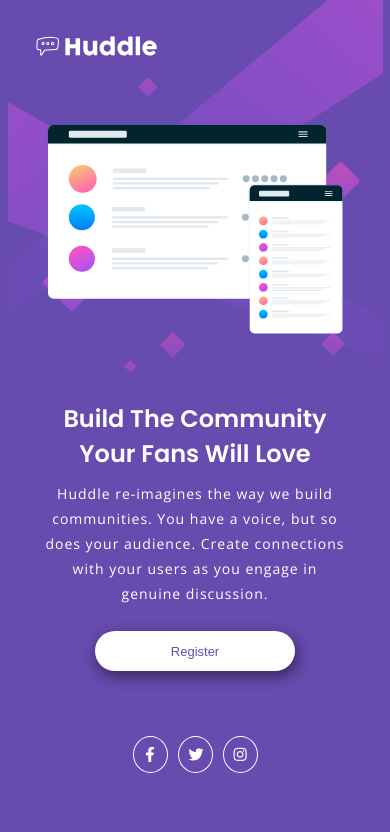
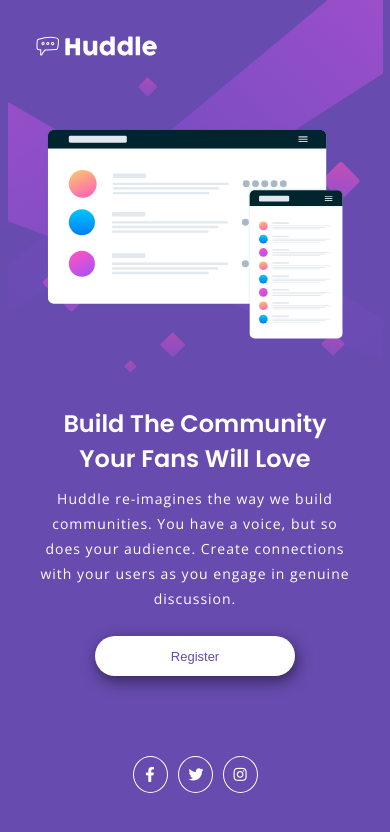
Before and after one commit to xlraullx/Huddle-base, a plain HTML site: page index.html in a window 390 px wide. Drawn offline with nearby package versions, Linux system fonts and the light colour scheme.

Commit message:
refatoração do código, ajustado a centralização no responsivo e otimizado algumas linhas

```diff
--- a/index.html
+++ b/index.html
@@ -33,17 +33,16 @@
         <p>Huddle re-imagines the way we build communities. You have a voice, but so does your audience.
           Create connections with your users as you engage in genuine discussion.</p>
         <button class="bnt">Register</button>
+
+        <nav>
+          <ul class="contatos">
+            <li><a href=""><i class="fab fa-facebook-f"></i></a></li>
+            <li><a href=""><i class="fab fa-twitter"></i></a></li>
+            <li><a href=""><i class="fab fa-instagram"></i></a></li>
+          </ul>
+        </nav>
       </div>
     </div>
   </main>
-  <footer>
-    <nav>
-      <ul class="contatos">
-        <li><a href=""><i class="fab fa-facebook-f"></i></a></li>
-        <li><a href=""><i class="fab fa-twitter"></i></a></li>
-        <li><a href=""><i class="fab fa-instagram"></i></a></li>
-      </ul>
-    </nav>
-  </footer>
 </body>
 </html>
--- a/src/css/estilos.css
+++ b/src/css/estilos.css
@@ -2,8 +2,11 @@ html{
     background: url(../images/bg-desktop.svg) no-repeat center center / cover;
     font-size: 62.5%;
     background-color: hsl(257, 40%, 49%);
+    font-family: "Poppins", sans-serif;
+}
+
+body{
     height: 100vh;
-    font-family: "Poppins", sans-serif;
 }
 
 .logo{
@@ -14,7 +17,8 @@ html{
 .container{
     display: flex;
     justify-content: center;
-    margin: 80px 0 0 80px;
+    align-items: center;
+    height: calc(100% - 150px);
 }
 
 .main{
@@ -60,9 +64,8 @@ html{
 
 .contatos{
     display: flex;
-    margin-top: 20px;
+    margin-top: 90px;
     gap: 15px;
-    max-width: 1610px;
     justify-content: end;
     font-size: 2.2rem;
 }
--- a/src/css/responsivo.css
+++ b/src/css/responsivo.css
@@ -2,6 +2,15 @@
     html{
         background: url(../images/bg-mobile.svg) no-repeat top;
         background-color: hsl(257, 40%, 49%);
+    }
+
+    .container{
+        margin: 60px 40px;
+        height: auto;
+    }
+
+    .main nav{
+        margin-top: 80px;
     }
 }
 
@@ -11,12 +20,7 @@
         width: 130px;
     }
 
-    .container{
-        margin: 0;
-    }
-
     .main{
-        margin: 55px 55px 0 55px;
         text-align: center;
         flex-direction: column;
     }
@@ -48,7 +52,7 @@
 
     .contatos{
         gap: 10px;
-        margin-top: 0px;
+        margin-top: 20px;
         justify-content: center;
         font-size: 1.5rem;
     }
@@ -57,3 +61,13 @@
         width: 35px;
     }
 }
+
+@media(min-width: 2000px) {
+    .info p{
+        font-size: 2rem;
+    }
+
+    .logo{
+        width: 350px;
+    }
+}
```
